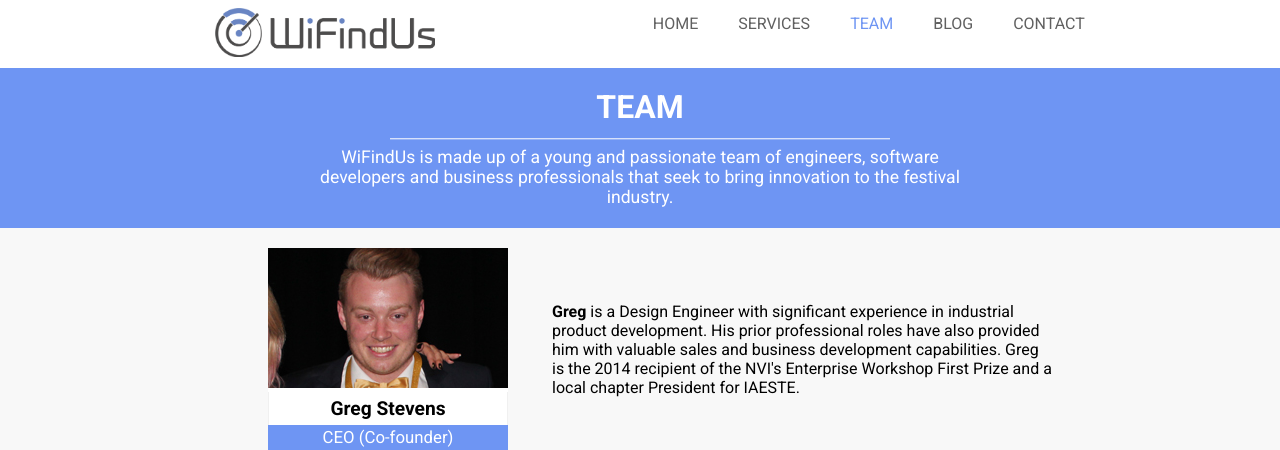
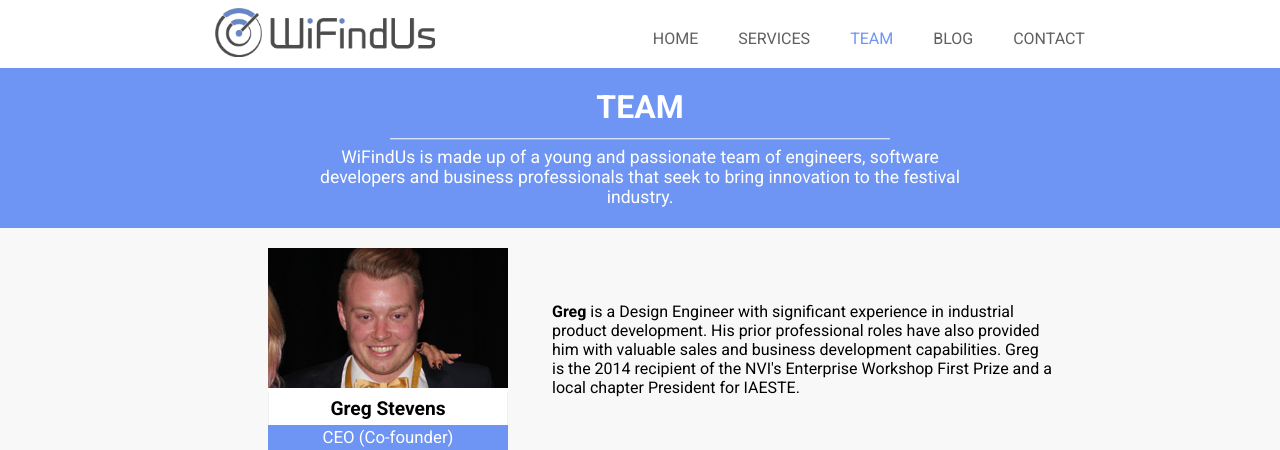
Before and after one commit to WiFindUs/wfu-website, a PHP site: page /team.html in a window 1280 px wide. Shown: the top 450 px of the page. Run offline with PHP 8.4, Linux system fonts and the light colour scheme.

Commit message:
nav (wide): vertically centered

```diff
--- a/800.css
+++ b/800.css
@@ -28,9 +28,11 @@
 	nav
 	{
 		display: inline-block;
-		vertical-align: top;
+		margin-top: auto;
+		top: 50%;
+		transform: translateY(-50%);
+		position: relative;
 		width: auto;
-		position: static;
 	}
 
 	nav ul
```
